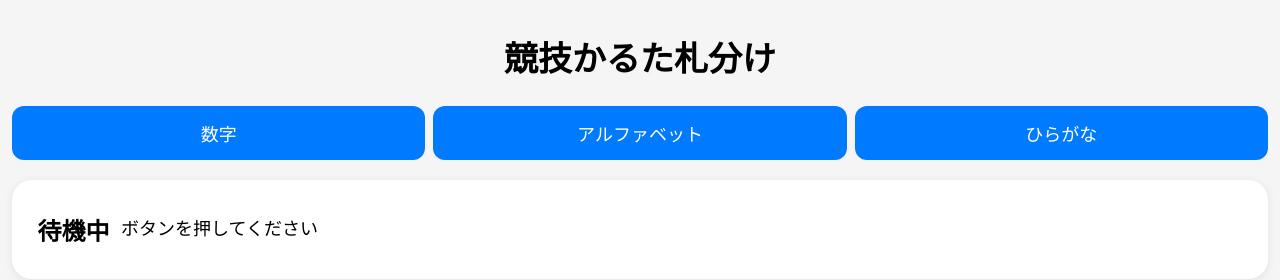
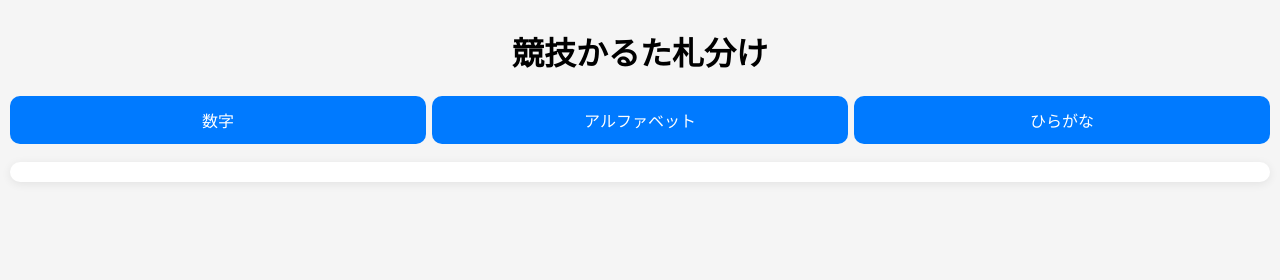
Before and after one commit to uytay/uytay.github.io, a plain HTML site: page index.html in a window 1280 px wide. Drawn offline with Linux system fonts and the light colour scheme.

Commit message:
Update index.html

```diff
--- a/index.html
+++ b/index.html
@@ -13,7 +13,7 @@
 
       margin: 0;
 
-      padding: 12px;
+      padding: 10px;
 
       font-family: sans-serif;
 
@@ -24,33 +24,33 @@
 
     h1 {
 
-      font-size: 34px;
+      font-size: 32px;
 
-      margin-top: 20px;
+      margin-top: 18px;
 
-      margin-bottom: 25px;
+      margin-bottom: 22px;
     }
 
     .button-area {
 
       display: flex;
 
-      gap: 8px;
+      gap: 6px;
 
-      margin-bottom: 20px;
+      margin-bottom: 18px;
     }
 
     .button-area button {
 
       flex: 1;
 
-      font-size: 18px;
+      font-size: 16px;
 
-      padding: 14px 0;
+      padding: 12px 0;
 
       border: none;
 
-      border-radius: 12px;
+      border-radius: 10px;
 
       background-color: #007aff;
 
@@ -63,9 +63,9 @@
 
       background-color: white;
 
-      border-radius: 20px;
+      border-radius: 18px;
 
-      padding: 18px 14px;
+      padding: 10px 12px;
 
       box-shadow: 0 2px 10px rgba(0,0,0,0.08);
     }
@@ -78,7 +78,7 @@
 
       border-bottom: 1px solid #ddd;
 
-      padding: 14px 0;
+      padding: 12px 0;
     }
 
     .match:last-child {
@@ -88,9 +88,9 @@
 
     .match-title {
 
-      width: 95px;
+      width: 78px;
 
-      font-size: 24px;
+      font-size: 18px;
 
       font-weight: bold;
 
@@ -103,7 +103,7 @@
 
       text-align: left;
 
-      line-height: 1.5;
+      line-height: 1.4;
 
       word-break: break-word;
     }
@@ -132,19 +132,6 @@
   </div>
 
   <div id="result">
-
-    <div class="match">
-
-      <div class="match-title">
-        待機中
-      </div>
-
-      <div class="match-content">
-        ボタンを押してください
-      </div>
-
-    </div>
-
   </div>
 
   <script>
```
